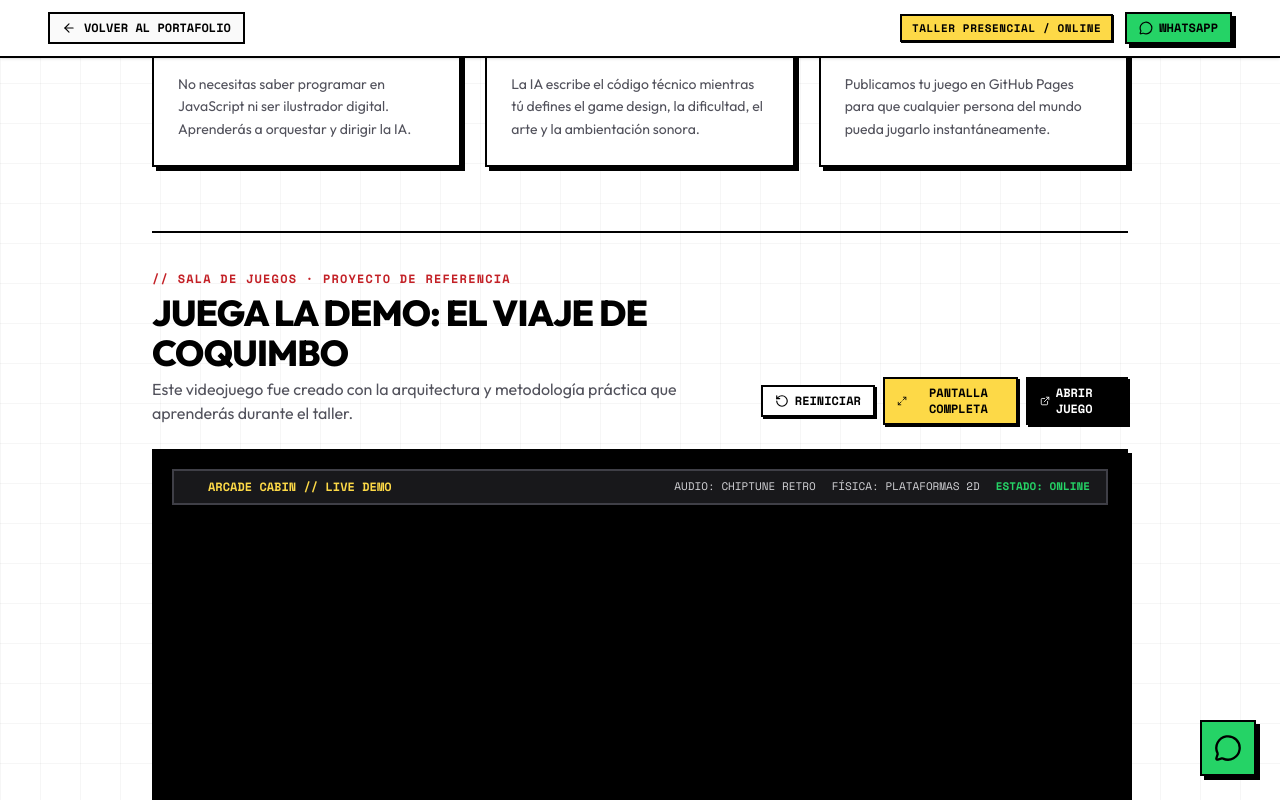
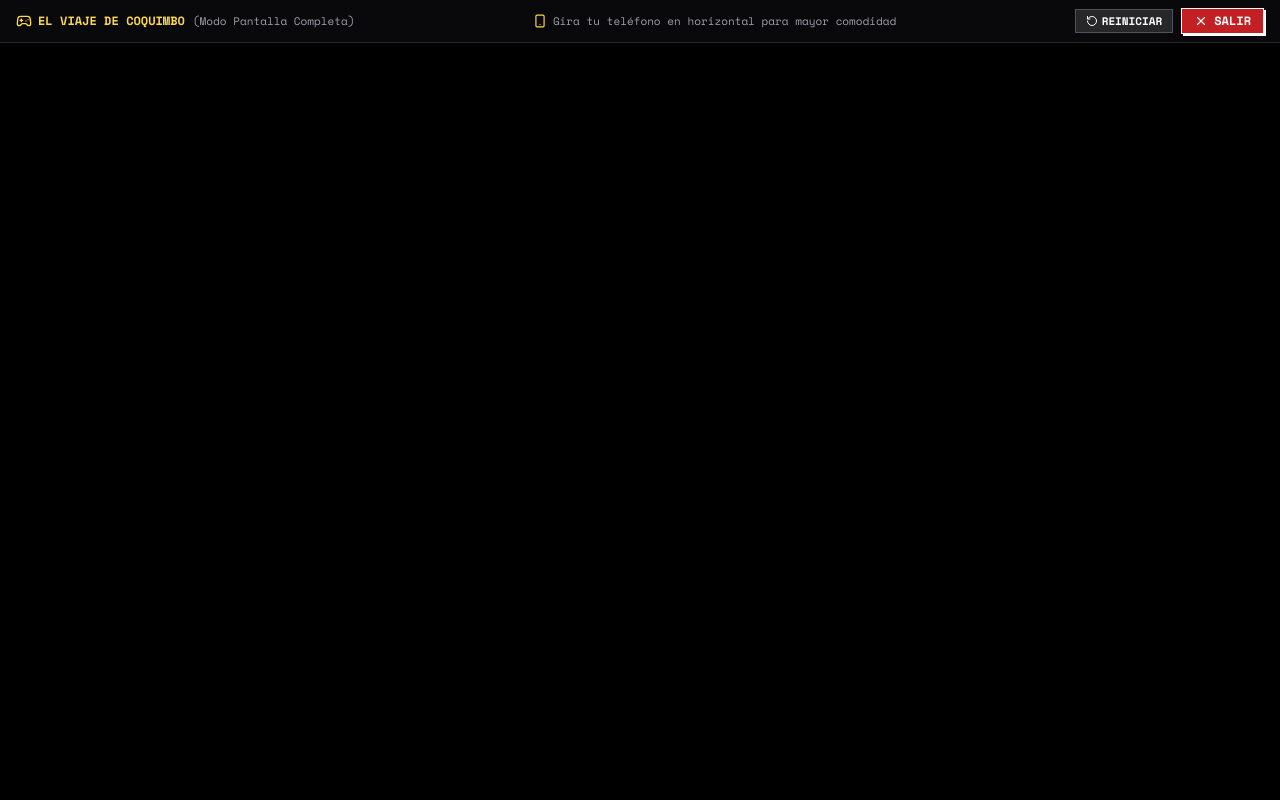
Before and after one commit to rubenoroz/rubenoroz, a Next.js app: page /cursos/de-cero-a-videojuego in a window 1280 px wide. Both pictures are taken after a click on the button "PANTALLA COMPLETA". Shown: the part 957-1757 px from the top of the page. Built offline with nearby package versions, Linux system fonts and the light colour scheme.

Commit message:
feat: soporte para modo pantalla completa inmersiva en moviles y desktop con boton de salida

```diff
--- a/src/app/cursos/de-cero-a-videojuego/page.tsx
+++ b/src/app/cursos/de-cero-a-videojuego/page.tsx
@@ -6,21 +6,32 @@ import {
   ArrowLeft, CheckCircle2, Clock, Laptop, Calendar,
   Sparkles, ExternalLink, MessageCircle, ShieldCheck,
   Layers, Code2, Rocket, ArrowRight, UserCheck, Users,
-  Gamepad2, Volume2, Maximize2, RotateCcw, Monitor,
-  Compass, HelpCircle, Terminal, Flame, Music
+  Gamepad2, Volume2, Maximize2, Minimize2, RotateCcw, Monitor,
+  Compass, HelpCircle, Terminal, Flame, Music, X, Smartphone
 } from 'lucide-react'
 
 export default function DeCeroAVideojuegoPage() {
   const [gameKey, setGameKey] = useState(0)
   const [isGameActive, setIsGameActive] = useState(false)
+  const [isFullscreenMode, setIsFullscreenMode] = useState(false)
   const iframeRef = useRef<HTMLIFrameElement>(null)
+  const fullscreenIframeRef = useRef<HTMLIFrameElement>(null)
 
   const waUrlGroup = 'https://wa.me/523335769348?text=Hola%2C%20me%20interesa%20el%20taller%20%22De%20Cero%20a%20Videojuego%22.%20%C2%BFMe%20pueden%20dar%20informaci%C3%B3n%3F'
   const waUrlPersonal = 'https://wa.me/523335769348?text=Hola%2C%20quiero%20m%C3%A1s%20informaci%C3%B3n%20sobre%20el%20curso%20personal%20o%20asesor%C3%ADa%201%20a%201%20de%20%22De%20Cero%20a%20Videojuego%22.'
   const waUrlBook = 'https://wa.me/523335769348?text=Hola%2C%20quiero%20apartar%20mi%20lugar%20en%20el%20taller%20%22De%20Cero%20a%20Videojuego%22.'
 
-  const handleStartGame = () => {
+  const handleStartGame = (openFullscreen = false) => {
     setIsGameActive(true)
+    const isMobile = typeof window !== 'undefined' && window.innerWidth < 768
+    if (openFullscreen || isMobile) {
+      setIsFullscreenMode(true)
+      try {
+        if (document.documentElement.requestFullscreen) {
+          document.documentElement.requestFullscreen().catch(() => {})
+        }
+      } catch (err) {}
+    }
   }
 
   const handleRestartGame = () => {
@@ -28,15 +39,34 @@ export default function DeCeroAVideojuegoPage() {
     setGameKey(prev => prev + 1)
   }
 
-  const handleFullscreen = () => {
+  const handleToggleFullscreen = () => {
     setIsGameActive(true)
-    setTimeout(() => {
-      if (iframeRef.current) {
-        if (iframeRef.current.requestFullscreen) {
-          iframeRef.current.requestFullscreen()
-        }
+    setIsFullscreenMode(prev => {
+      const nextState = !prev
+      if (nextState) {
+        try {
+          if (document.documentElement.requestFullscreen) {
+            document.documentElement.requestFullscreen().catch(() => {})
+          }
+        } catch (err) {}
+      } else {
+        try {
+          if (document.fullscreenElement && document.exitFullscreen) {
+            document.exitFullscreen().catch(() => {})
+          }
+        } catch (err) {}
       }
-    }, 100)
+      return nextState
+    })
+  }
+
+  const handleExitFullscreen = () => {
+    setIsFullscreenMode(false)
+    try {
+      if (document.fullscreenElement && document.exitFullscreen) {
+        document.exitFullscreen().catch(() => {})
+      }
+    } catch (err) {}
   }
 
   return (
@@ -204,17 +234,18 @@ export default function DeCeroAVideojuegoPage() {
             <div className="flex items-center gap-2 font-mono text-xs">
               <button
                 onClick={handleRestartGame}
-                className="px-3 py-1.5 bg-white border-2 border-black hover:bg-brand-yellow font-bold flex items-center gap-1.5 shadow-[2px_2px_0px_#000] active:translate-x-[1px] active:translate-y-[1px] active:shadow-none transition-all"
+                className="px-3 py-1.5 bg-white border-2 border-black hover:bg-brand-yellow font-bold flex items-center gap-1.5 shadow-[2px_2px_0px_#000] active:translate-x-[1px] active:translate-y-[1px] active:shadow-none transition-all cursor-pointer"
                 title="Reiniciar Demo"
               >
                 <RotateCcw size={14} /> REINICIAR
               </button>
               <button
-                onClick={handleFullscreen}
-                className="px-3 py-1.5 bg-brand-yellow text-black border-2 border-black hover:bg-black hover:text-white font-bold flex items-center gap-1.5 shadow-[2px_2px_0px_#000] active:translate-x-[1px] active:translate-y-[1px] active:shadow-none transition-all"
+                onClick={handleToggleFullscreen}
+                className="px-3 py-1.5 bg-brand-yellow text-black border-2 border-black hover:bg-black hover:text-white font-bold flex items-center gap-1.5 shadow-[2px_2px_0px_#000] active:translate-x-[1px] active:translate-y-[1px] active:shadow-none transition-all cursor-pointer"
                 title="Pantalla Completa"
               >
-                <Maximize2 size={14} /> PANTALLA COMPLETA
+                {isFullscreenMode ? <Minimize2 size={14} /> : <Maximize2 size={14} />}
+                {isFullscreenMode ? 'SALIR FULLSCREEN' : 'PANTALLA COMPLETA'}
               </button>
               <a
                 href="/games/el-viaje-de-coquimbo.html"
@@ -277,21 +308,78 @@ export default function DeCeroAVideojuegoPage() {
                     </h3>
 
                     <p className="text-zinc-300 font-mono text-xs max-w-sm mx-auto">
-                      Presiona el botón para cargar el arcade y activar el audio retro.
+                      Presiona el botón para cargar el arcade y activar el audio retro. En dispositivos móviles se abrirá en pantalla completa para jugar cómodamente.
                     </p>
 
-                    <div className="pt-2">
+                    <div className="flex flex-col sm:flex-row items-center justify-center gap-3 pt-2">
                       <button
-                        onClick={handleStartGame}
-                        className="w-full sm:w-auto px-8 py-4 bg-brand-yellow text-black font-mono font-bold text-sm sm:text-base border-2 border-white hover:bg-[#25d366] hover:text-black transition-all flex items-center justify-center gap-2 shadow-[4px_4px_0px_#fff] active:translate-x-[2px] active:translate-y-[2px] active:shadow-none cursor-pointer"
+                        onClick={() => handleStartGame(true)}
+                        className="w-full sm:w-auto px-6 py-3.5 bg-brand-yellow text-black font-mono font-bold text-sm sm:text-base border-2 border-white hover:bg-[#25d366] hover:text-black transition-all flex items-center justify-center gap-2 shadow-[4px_4px_0px_#fff] active:translate-x-[2px] active:translate-y-[2px] active:shadow-none cursor-pointer"
                       >
-                        <Volume2 size={20} /> ▶ CLIC PARA JUGAR CON AUDIO
+                        <Maximize2 size={18} /> ▶ JUGAR EN FULLSCREEN
+                      </button>
+                      <button
+                        onClick={() => handleStartGame(false)}
+                        className="hidden sm:inline-flex w-full sm:w-auto px-5 py-3.5 bg-zinc-900 text-white font-mono font-bold text-sm border-2 border-zinc-500 hover:bg-white hover:text-black transition-all items-center justify-center gap-2 cursor-pointer"
+                      >
+                        <Volume2 size={16} /> Jugar aquí
                       </button>
                     </div>
                   </div>
                 </div>
               )}
             </div>
+
+            {/* FULLSCREEN OVERLAY MODAL FOR MOBILES & DESKTOPS */}
+            {isFullscreenMode && isGameActive && (
+              <div className="fixed inset-0 z-[99999] bg-black flex flex-col w-screen h-screen overflow-hidden">
+                {/* Fullscreen Top Control Bar */}
+                <div className="bg-zinc-950 border-b border-zinc-800 px-4 py-2 flex items-center justify-between font-mono text-xs text-white shrink-0">
+                  <div className="flex items-center gap-2">
+                    <span className="font-bold text-brand-yellow flex items-center gap-1.5">
+                      <Gamepad2 size={16} /> EL VIAJE DE COQUIMBO
+                    </span>
+                    <span className="hidden md:inline-block text-[11px] text-zinc-400">
+                      (Modo Pantalla Completa)
+                    </span>
+                  </div>
+
+                  <div className="hidden sm:flex items-center gap-1.5 text-zinc-400 text-[11px]">
+                    <Smartphone size={14} className="text-brand-yellow" />
+                    <span>Gira tu teléfono en horizontal para mayor comodidad</span>
+                  </div>
+
+                  <div className="flex items-center gap-2">
+                    <button
+                      onClick={handleRestartGame}
+                      className="px-2.5 py-1 bg-zinc-800 hover:bg-zinc-700 text-white text-[11px] border border-zinc-600 font-bold flex items-center gap-1 transition-all cursor-pointer"
+                      title="Reiniciar Nivel"
+                    >
+                      <RotateCcw size={12} /> REINICIAR
+                    </button>
+                    <button
+                      onClick={handleExitFullscreen}
+                      className="px-3 py-1 bg-brand-pink text-white hover:bg-white hover:text-black text-xs font-bold border border-white flex items-center gap-1.5 shadow-[2px_2px_0px_#fff] transition-all cursor-pointer"
+                      title="Salir de Pantalla Completa"
+                    >
+                      <X size={14} /> SALIR
+                    </button>
+                  </div>
+                </div>
+
+                {/* Fullscreen Iframe Viewport */}
+                <div className="flex-1 w-full h-full bg-black relative overflow-hidden">
+                  <iframe
+                    key={`fullscreen-${gameKey}`}
+                    ref={fullscreenIframeRef}
+                    src="/games/el-viaje-de-coquimbo.html"
+                    className="w-full h-full border-0 block"
+                    allow="fullscreen; autoplay"
+                    title="El Viaje de Coquimbo - Pantalla Completa"
+                  />
+                </div>
+              </div>
+            )}
 
             {/* Instructions / Controls Panel */}
             <div className="mt-3 bg-zinc-900 border-2 border-zinc-700 p-3 sm:p-4 font-mono text-xs text-zinc-300">
```
